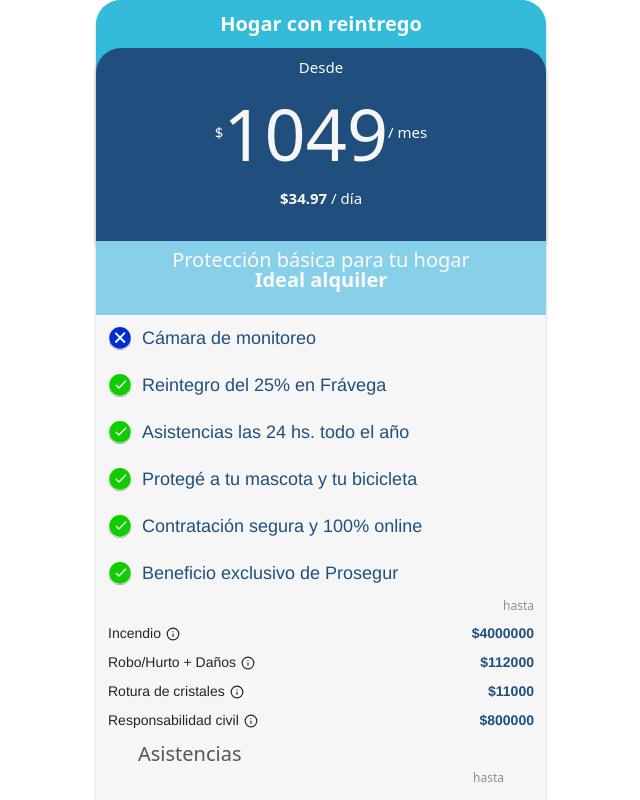
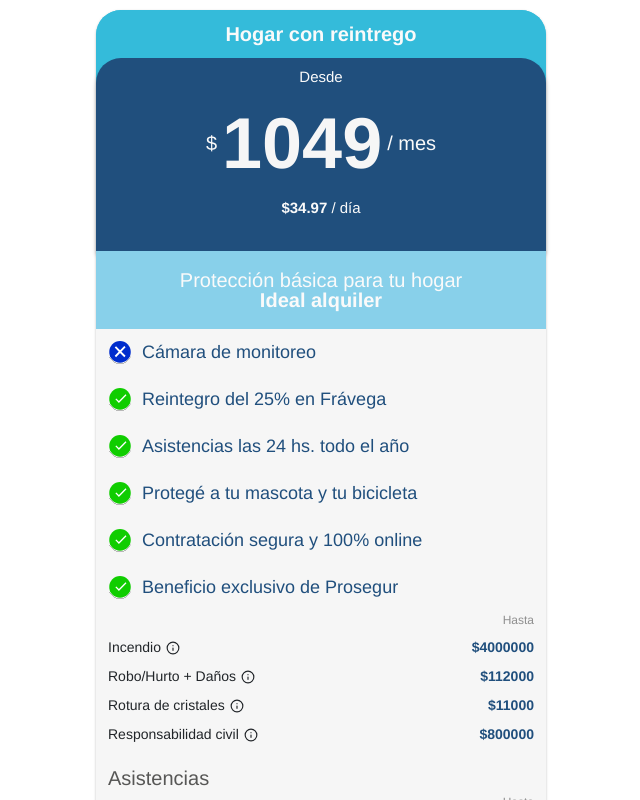
Before and after one commit to andresGarcia90/cotizador-hs, a React (Create React App) app: page / in a window 1280 px wide. Both pictures are taken after a click on the button "¿Qué me cubre?". Shown: the top 800 px of the page, without its empty margins (319-959 px from the left). Built offline with nearby package versions, Linux system fonts and the light colour scheme.

Commit message:
Styling card Asistencia

```diff
--- a/src/App.css
+++ b/src/App.css
@@ -2,6 +2,7 @@
   text-align: center;
   display: flex;
   justify-content: center;
+  margin: 10px;
 }
 
 body, html {
--- a/src/components/MainCard/AsistenciaList.js
+++ b/src/components/MainCard/AsistenciaList.js
@@ -13,7 +13,7 @@ const AsistenciaList = (props) => {
             Asistencias
           </Col>
           <Col xs={12} className={classes.hasta}>
-            hasta
+            Hasta
           </Col>
         </Row>
       </Col>
--- a/src/components/MainCard/AsistenciaList.module.css
+++ b/src/components/MainCard/AsistenciaList.module.css
@@ -1,5 +1,5 @@
 .asistencia-wrap {
-    padding: 0px 30px;
+    padding: 10px 0px;
 }
 
 .asistencia-title {
--- a/src/components/MainCard/CoberturaList.js
+++ b/src/components/MainCard/CoberturaList.js
@@ -8,7 +8,7 @@ const CoberturaList = (props) => {
     <Col xs={12}>
       <Row>
         <Col xs={12} className={classes.hasta}>
-          hasta
+          Hasta
         </Col>
         <Col xs={12}>
           {coberturas.map((cobertura) => {
--- a/src/components/MainCard/MainCard.js
+++ b/src/components/MainCard/MainCard.js
@@ -40,8 +40,8 @@ const MainCard = (props) => {
         </Row>
         <Row>
           <Col className={classes.subheader}>
-            <p>
-              Protección básica para tu hogar <br />{' '}
+            <p style={{margin: '10px'}}>
+              Protección básica para tu hogar <br />
               <strong>Ideal alquiler</strong>
             </p>
           </Col>
--- a/src/components/MainCard/MainCard.module.css
+++ b/src/components/MainCard/MainCard.module.css
@@ -1,8 +1,3 @@
-/* * {
-    font-family: 'GothamNarrowBold', 'Helvetica', 'Arial', sans-serif;
-    font-weight: 400;
-} */
-
 .card {
     box-shadow: 0px 1px 3px 0px rgb(0 0 0 / 20%), 0px 1px 1px 0px rgb(0 0 0 / 14%), 0px 2px 1px -1px rgb(0 0 0 / 12%);
     border-radius: 25px;
@@ -18,7 +13,7 @@
     font-size: 15px;
 }
 
-.card-body{
+.card-body {
     background: #F6F6F6;
     border-bottom-left-radius: 25px;
     border-bottom-right-radius: 25px;
@@ -51,11 +46,15 @@
     align-content: center;
     justify-content: center;
     align-items: center;
+
+    font-size: clamp(1rem, 3.07vw + 0.38rem, 1.25rem);
 }
 
 .price-month-value {
     color: #F6F6F6;
     font-size: clamp(2rem, 30.76vw - 4.15rem, 4.5rem);
+    font-weight: 600;
+    padding: 0px 5px;
 }
 
 .price-day {
--- a/src/components/UI/Asistencia.module.css
+++ b/src/components/UI/Asistencia.module.css
@@ -2,18 +2,20 @@
     color: #575756;
     font-size: 14px;
     text-align: start;
+    font-weight: bold;
+    text-transform: uppercase;
 }
 
 .asistencia-item-price {
     color: #575756;
     font-size: 14px;
+    font-weight: bold;
     text-align: end;
 }
 
 .asistencia-item-description {
-    color: rgba(0, 0, 0, 0.87);
     font-size: 0.875rem;
-    font-family: 'Open Sans', 'Helvetica', 'Arial', sans-serif;
+    color: #706f6f;
     font-weight: 400;
     text-align: start;
 }
--- a/src/components/UI/BorderButton.module.css
+++ b/src/components/UI/BorderButton.module.css
@@ -1,5 +1,5 @@
 .button{
-    width: 178px;
+    width: 270px;
     color: #2ca2ca;
     border: 1px solid #2ca2ca;
     max-width: 100%;
--- a/src/components/UI/PrimaryButton.module.css
+++ b/src/components/UI/PrimaryButton.module.css
@@ -1,5 +1,5 @@
 .button{
-    width: 178px;
+    width: 270px;
     color: #fff;
     max-width: 100%;
     font-family: 'GothamNarrowMedium', 'Helvetica', 'Arial', sans-serif;
--- /dev/null
+++ b/src/css/custom.css
@@ -0,0 +1,5 @@
+@import url('https://fonts.googleapis.com/css?family=Open+Sans');
+
+*{
+    font-family: 'GothamNarrowMedium', 'Helvetica', 'Arial', sans-serif;
+}
--- a/src/index.js
+++ b/src/index.js
@@ -3,6 +3,7 @@ import ReactDOM from 'react-dom/client';
 import './index.css';
 import App from './App';
 import reportWebVitals from './reportWebVitals';
+import './css/custom.css';
 
 const root = ReactDOM.createRoot(document.getElementById('root'));
 root.render(
```
